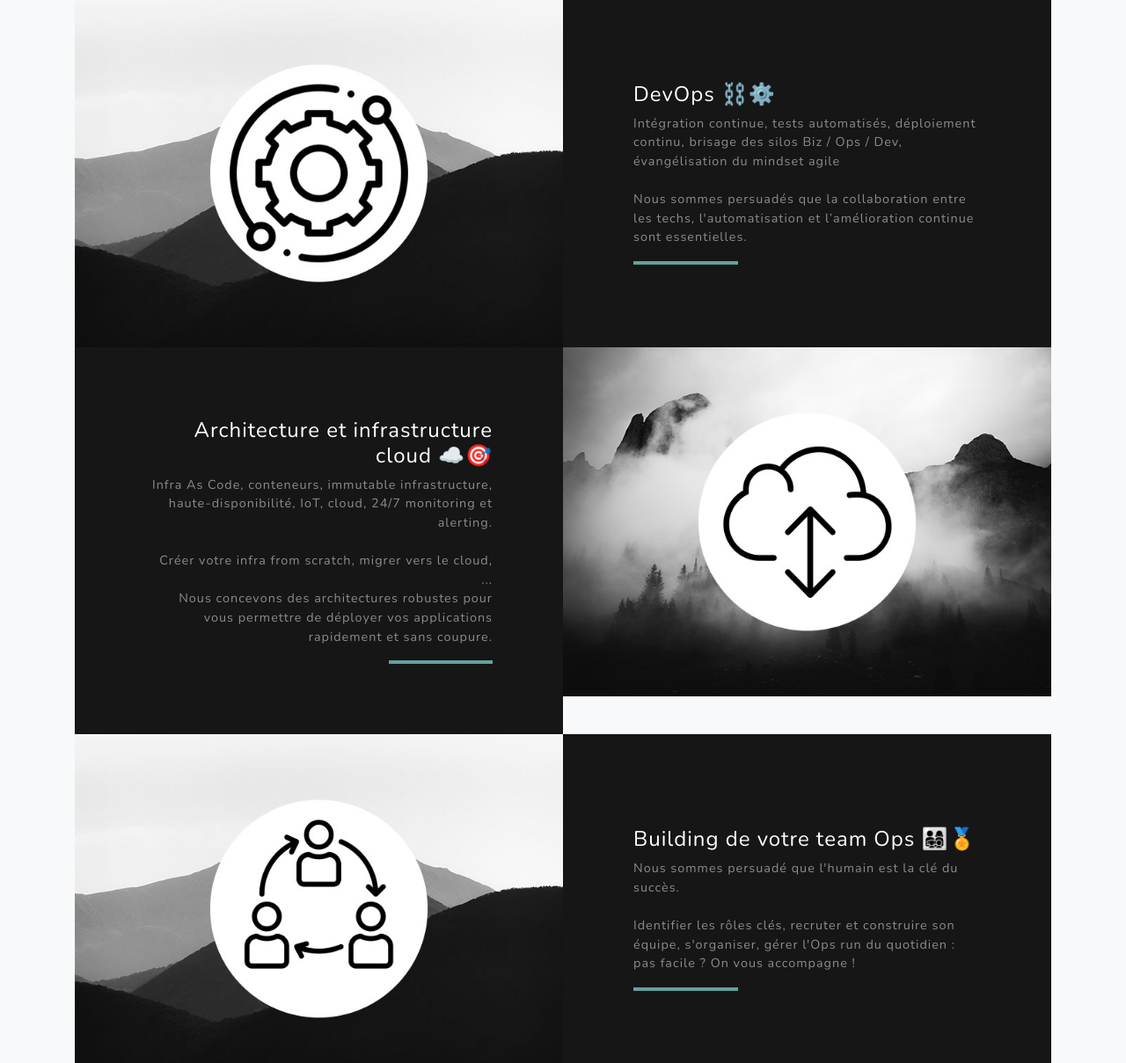
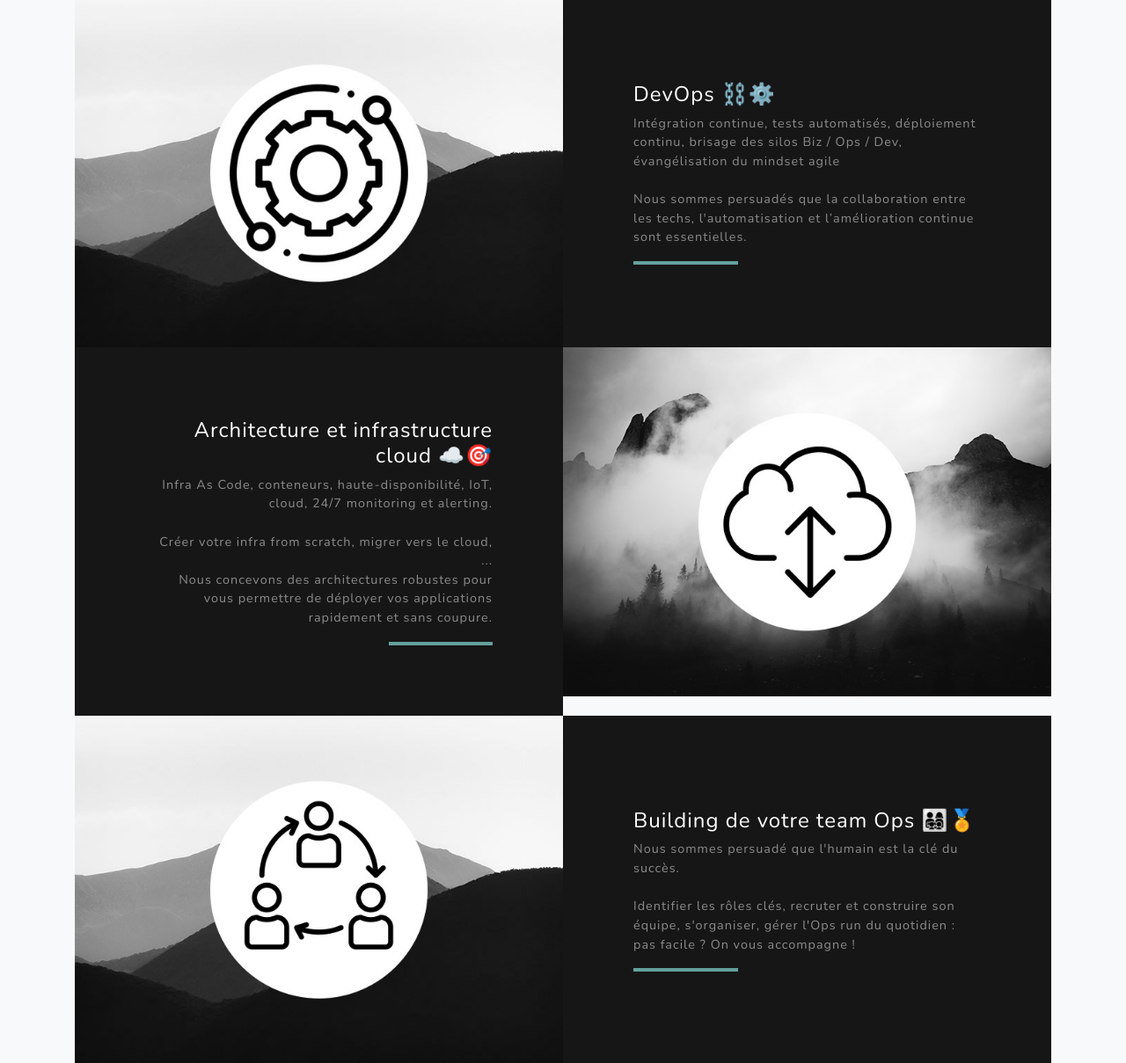
Before and after one commit to skalab/website, a PHP site: page / in a window 1280 px wide. Shown: the part 1817-3026 px from the top of the page at 88% size. Run offline with PHP 8.4, Linux system fonts and the light colour scheme; some libraries are stand-ins or nearby versions.

Commit message:
Fixed empty space

```diff
--- a/index.php
+++ b/index.php
@@ -97,7 +97,7 @@
               <div class="project-text w-100 my-auto text-center text-lg-right">
                 <h4 class="text-white">Architecture et infrastructure cloud ☁️🎯</h4>
                 <p class="mb-0 text-white-50">
-                  Infra As Code, conteneurs, immutable infrastructure, haute-disponibilité, IoT, cloud, 24/7 monitoring et alerting.<br />
+                  Infra As Code, conteneurs, haute-disponibilité, IoT, cloud, 24/7 monitoring et alerting.<br />
                   <br />Créer votre infra from scratch, migrer vers le cloud, ...<br />
                   Nous concevons des architectures robustes pour vous permettre de déployer vos applications rapidement et sans coupure.
                 </p>
```
